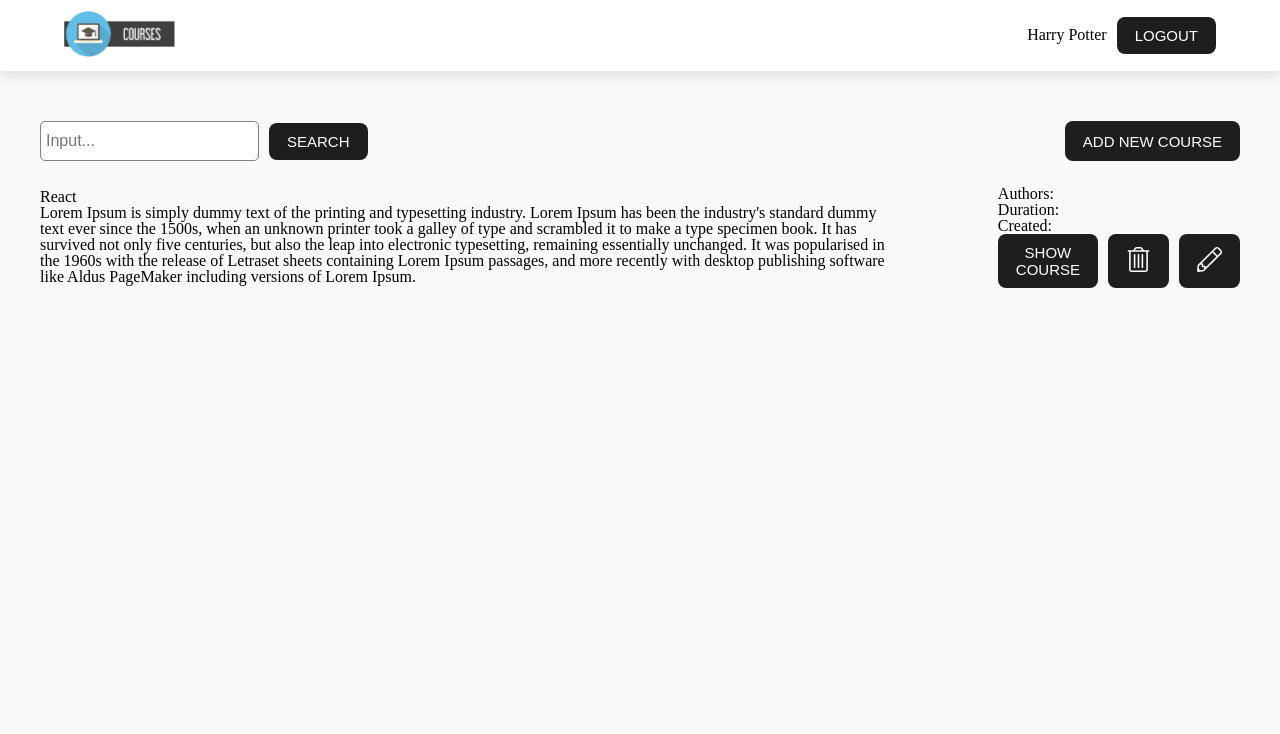
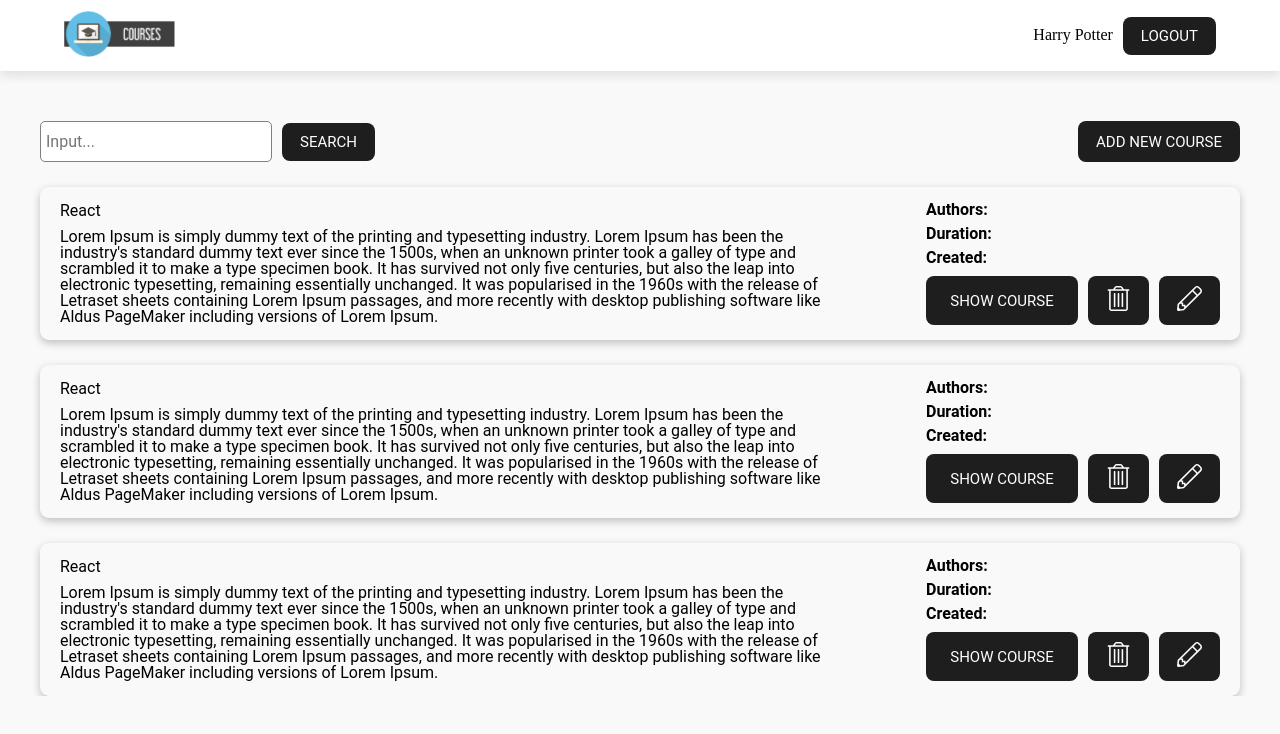
Before and after one commit to soola-sys/react-task-courses, a React (Vite) app in the folder rs-react-app/: page / in a window 1280 px wide. Shown: the top 734 px of the page. Built offline with nearby package versions, Linux system fonts and the light colour scheme.

Commit message:
fix: course card component structure and css

```diff
--- a/rs-react-app/src/App.css
+++ b/rs-react-app/src/App.css
@@ -1,6 +1,6 @@
 * {
   box-sizing: border-box;
-  font-weight: 400;
+  font-family: Roboto, sans-serif;
 }
 
 body {
@@ -39,27 +39,6 @@ body {
 
 .courseList {
   display: flex;
+  flex-direction: column;
+  gap: 25px 0;
 }
-
-.courseCard-inner {
-  display: flex;
-  align-items: center;
-  gap: 0 100px;
-  flex-direction: row;
-  justify-content: space-between;
-}
-
-.courseCard-list {
-  display: flex;
-  align-items: flex-start;
-  flex-direction: column;
-}
-
-.courseCard-btns {
-  display: flex;
-  gap: 0 10px;
-}
-
-.courseList {
-  margin-top: 25px;
-}
--- a/rs-react-app/src/App.tsx
+++ b/rs-react-app/src/App.tsx
@@ -1,6 +1,7 @@
 import './App.css';
 import './css/header.css';
 import './css/courses.css';
+import './css/course-card.css';
 
 import Header from './components/Header';
 import Courses from './components/Courses';
--- /dev/null
+++ b/rs-react-app/src/components/CourseCard.tsx
@@ -0,0 +1,45 @@
+
+import deleteIcon from "../assets/Icon-Trash.svg";
+import editIcon from "../assets/Icon-Edit.svg";
+
+const CourseCard = () => {
+  return (
+<div className="courseCard">
+    <div className="courseCard-inner">
+      <div className="courseCard-content">
+        <h3 className="courseCard-title">React</h3>
+        <p className="courseCard-text">
+          Lorem Ipsum is simply dummy text of the printing and typesetting
+          industry. Lorem Ipsum has been the industry's standard dummy text
+          ever since the 1500s, when an unknown printer took a galley of
+          type and scrambled it to make a type specimen book. It has
+          survived not only five centuries, but also the leap into
+          electronic typesetting, remaining essentially unchanged. It was
+          popularised in the 1960s with the release of Letraset sheets
+          containing Lorem Ipsum passages, and more recently with desktop
+          publishing software like Aldus PageMaker including versions of
+          Lorem Ipsum.
+        </p>
+      </div>
+      <div className="courseCard-content-right">
+        <ul className="courseCard-content-right courseCard-list">
+          <li><p>Authors:</p></li>
+          <li><p>Duration:</p></li>
+          <li><p>Created:</p></li>
+        </ul>
+        <div className="courseCard-content-right courseCard-btns">
+          <button className="courseCard-showBtn btn-primary">Show course</button>
+          <button className="courseCard-deleteBtn btn-primary">
+            <img src={deleteIcon} alt="Delete" />
+          </button>
+          <button className="courseCard-EditBtn btn-primary">
+            <img src={editIcon} alt="Edit Button" />
+          </button>
+        </div>
+      </div>
+    </div>
+  </div>
+  )
+}
+
+export default CourseCard;
--- /dev/null
+++ b/rs-react-app/src/components/CourseList.tsx
@@ -0,0 +1,14 @@
+import CourseCard from "./CourseCard";
+
+const CourseList = () => {
+  return (
+    <>
+      <section className="courseList">
+        <CourseCard />
+        <CourseCard />
+        <CourseCard />
+      </section>
+    </>
+  );
+};
+export default CourseList;
--- a/rs-react-app/src/components/Courses.tsx
+++ b/rs-react-app/src/components/Courses.tsx
@@ -1,5 +1,4 @@
-import deleteIcon from "../assets/Icon-Trash.svg";
-import editIcon from "../assets/Icon-Edit.svg";
+import CourseList from "./CourseList";
 
 const Courses = () => {
   return (
@@ -19,54 +18,11 @@ const Courses = () => {
             </div>
             <button className="courses-btn btn-primary">Add new course</button>
           </div>
-            <CourseList />
+          <CourseList />
         </div>
       </main>
     </>
   );
 };
 
-const CourseList = () => {
-  return (
-    <>
-      <section className="courseList">
-        <div className="courseCard">
-          <div className="courseCard-inner">
-              <div className="courseCard-content">
-                  <h3 className="courseCard-title">React</h3>
-                  <p className="courseCard-text">
-                      Lorem Ipsum is simply dummy text of the printing and typesetting
-                      industry. Lorem Ipsum has been the industry's standard dummy text
-                      ever since the 1500s, when an unknown printer took a galley of
-                      type and scrambled it to make a type specimen book. It has
-                      survived not only five centuries, but also the leap into
-                      electronic typesetting, remaining essentially unchanged. It was
-                      popularised in the 1960s with the release of Letraset sheets
-                      containing Lorem Ipsum passages, and more recently with desktop
-                      publishing software like Aldus PageMaker including versions of
-                      Lorem Ipsum.
-                  </p>
-              </div>
-            <div className="courseCard-content-right">
-                <ul className="courseCard-content-right courseCard-list">
-                    <li><p>Authors:</p></li>
-                    <li><p>Duration:</p></li>
-                    <li><p>Created:</p></li>
-                </ul>
-                <div className="courseCard-content-right courseCard-btns">
-                    <button className="courseCard-showBtn btn-primary">Show course</button>
-                    <button className="courseCard-deleteBtn btn-primary">
-                        <img src={deleteIcon} alt="Delete"/>
-                    </button>
-                    <button className="courseCard-EditBtn btn-primary">
-                        <img src={editIcon} alt="Edit Button"/>
-                    </button>
-                </div>
-            </div>
-          </div>
-        </div>
-      </section>
-    </>
-  );
-};
 export default Courses;
--- /dev/null
+++ b/rs-react-app/src/css/course-card.css
@@ -0,0 +1,40 @@
+
+.courseCard {
+  padding: 15px 20px;
+  border-radius: 9px;
+  box-shadow: rgba(0, 0, 0, 0.24) 0px 3px 8px;
+}
+
+.courseCard-inner {
+  display: flex;
+  align-items: center;
+  gap: 0 100px;
+  flex-direction: row;
+  justify-content: space-between;
+}
+
+.courseCard-list {
+  display: flex;
+  align-items: flex-start;
+  font-weight: 700;
+  gap: 8px 0;
+  flex-direction: column;
+}
+
+.courseCard-btns {
+  display: flex;
+  gap: 0 10px;
+  margin-top: 10px;
+}
+
+.courseList {
+  margin-top: 25px;
+}
+
+.courseCard-text {
+  margin-top: 10px;
+}
+
+.courseCard-showBtn {
+  width: 152px;
+}
```
